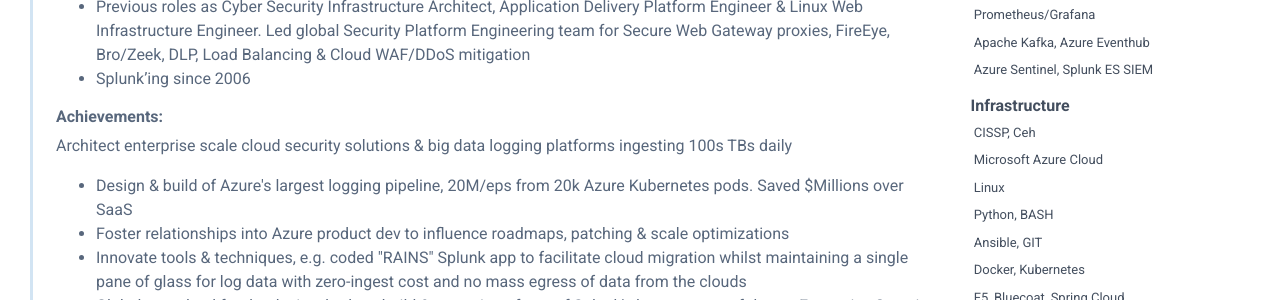
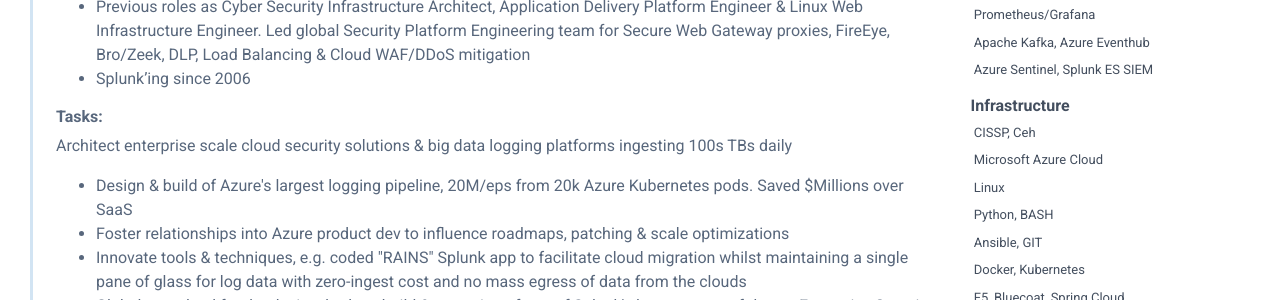
Before and after one commit to Hamy200/resume, a Jekyll site: the page built from index.markdown, in a window 1280 px wide. Shown: the part 499-799 px from the top of the page. Built offline with Jekyll 4.4.1, drawn with Linux system fonts in a browser that asks for light colours; nearby versions of some CDN libraries.

Commit message:
Update labels.yaml

```diff
--- a/_data/labels.yaml
+++ b/_data/labels.yaml
@@ -4,7 +4,7 @@ career-profile: Summary # default: Career Profile
 awards: Interests # default: Awards
 education: # default: Education
 experience: # default: Work Experience
-achievements: # default: Achievements
+achievements: Tasks # default: Achievements
 technologies: # default: Technologies used
 interests: # default: Interests
 language: # default: Language
```
